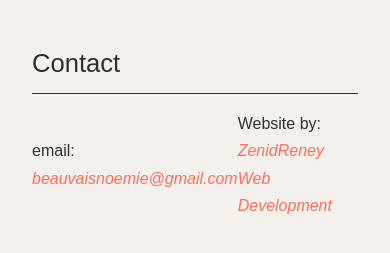
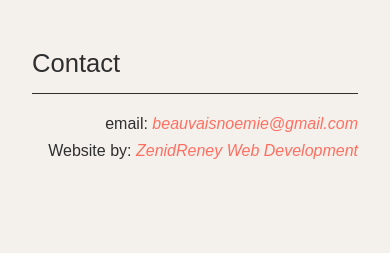
Before and after one commit to zenidreney/noe-portfolio, a website with bundled scripts: page albums.html in a window 390 px wide. Shown: the part 2361-2614 px from the top of the page. After the commit the page ends 2590 px from the top, so only its background shows below. Built offline with nearby package versions, Linux system fonts and the light colour scheme.

Commit message:
responsivenes adjustments

```diff
--- a/index.css
+++ b/index.css
@@ -85,7 +85,7 @@ nav.navbar a.active {
     border-bottom: 2px solid var(--accent-color);
 }
 
-/* Main layout */
+/* Main layout Header and Footer */
 main,
 footer {
     max-width: 900px;
@@ -135,13 +135,15 @@ section.about .profile-image img {
 div.contact {
     display: flex;
     justify-content: space-between;
-    align-items: center;
+    align-items: flex-end;
+    flex-direction: column;
 }
 
 div.contact a {
     text-decoration: none;
     font-style: italic;
     color: var(--accent-color);
+
 }
 
 div.contact a:hover,
@@ -228,6 +230,11 @@ ul.album-list a:hover {
         width: 20em;
         height: 32em;
     }
+
+    div.contact {
+
+    flex-direction: row;
+}
 }
 
 /* Landscape refinement */
```
